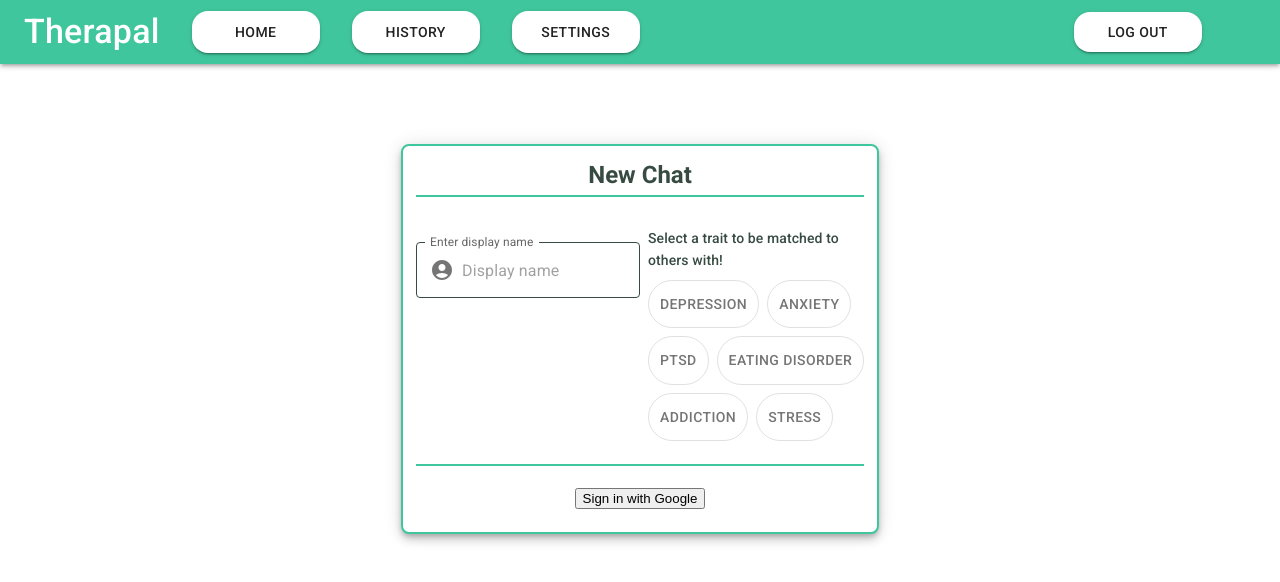
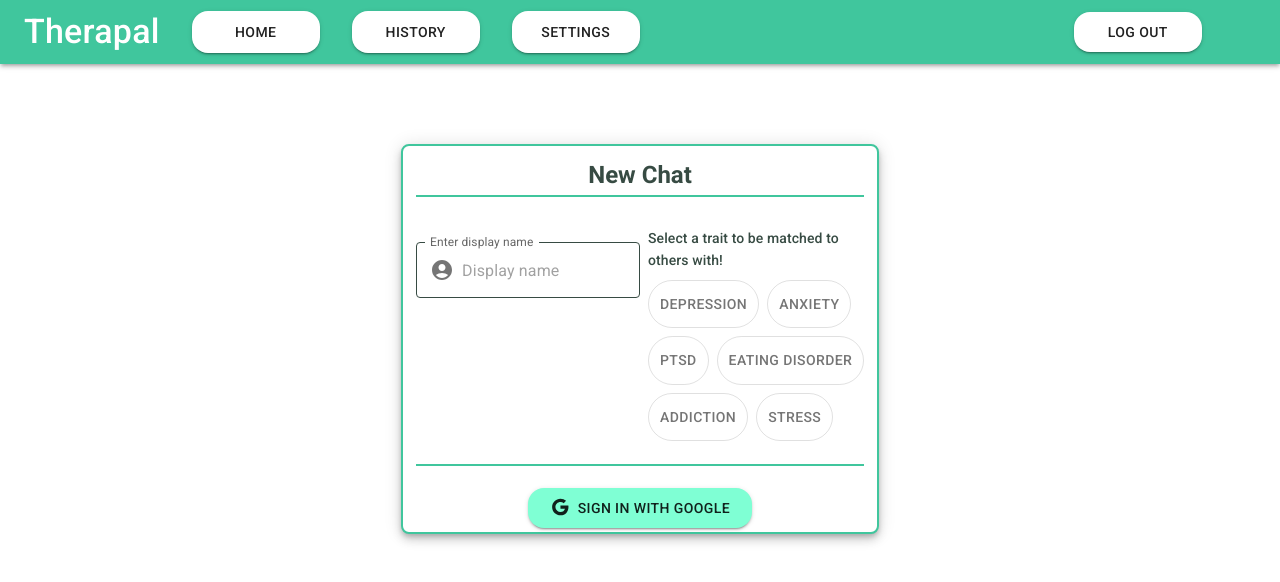
Before and after one commit to dsfhdshdjtsb/Therapal, a React (Create React App) app in the folder client/: page / in a window 1280 px wide. Shown: the top 582 px of the page. Built offline with nearby package versions, Linux system fonts and the light colour scheme; no server answers; a web font is replaced by a local one.

Commit message:
restyle google sign in button

```diff
--- a/client/src/components/HomePage/ConfigureChat.js
+++ b/client/src/components/HomePage/ConfigureChat.js
@@ -5,6 +5,7 @@ import AccountCircle from "@mui/icons-material/AccountCircle";
 import firebase from "../../firebase";
 import "firebase/compat/auth";
 import "firebase/compat/firestore";
+import GoogleIcon from '@mui/icons-material/Google';
 
 import {
   Grid,
@@ -37,7 +38,21 @@ function SignIn() {
         console.log(error);
       });
   };
-  return <button onClick={signInWithGoogle}>Sign in with Google</button>;
+  return (
+    <Button
+      variant="contained"
+      onClick={signInWithGoogle}
+      sx={{
+        bgcolor: "primary.main",
+        minWidth: "14rem",
+        minHeight: "2.5rem",
+        borderRadius: "16px",
+      }}
+    >
+      <GoogleIcon fontSize="small" sx={{marginBottom:"1%" ,marginRight: "4%"}}/>
+      Sign in with Google
+    </Button>
+  );
 }
 
 export default function ConfigureChat() {
@@ -157,7 +172,7 @@ export default function ConfigureChat() {
             New Chat
           </Button>
         ) : (
-          <SignIn/>
+          <SignIn />
         )}
       </Grid>
     </CardContainer>
--- a/client/src/pages/HomePage.js
+++ b/client/src/pages/HomePage.js
@@ -1,6 +1,6 @@
 import React from "react";
 
-import NavBar from "../components/HomePage/NavBar";
+import NavBar from "../components/NavBar";
 import ConfigureChat from "../components/HomePage/ConfigureChat";
 
 export default function HomePage() {
```
Also changed, not shown: client/src/components/NavBar.js (renamed from client/src/components/HomePage/NavBar.js), client/src/components/NavBarButton.js (renamed from client/src/components/HomePage/NavBarButton.js).
